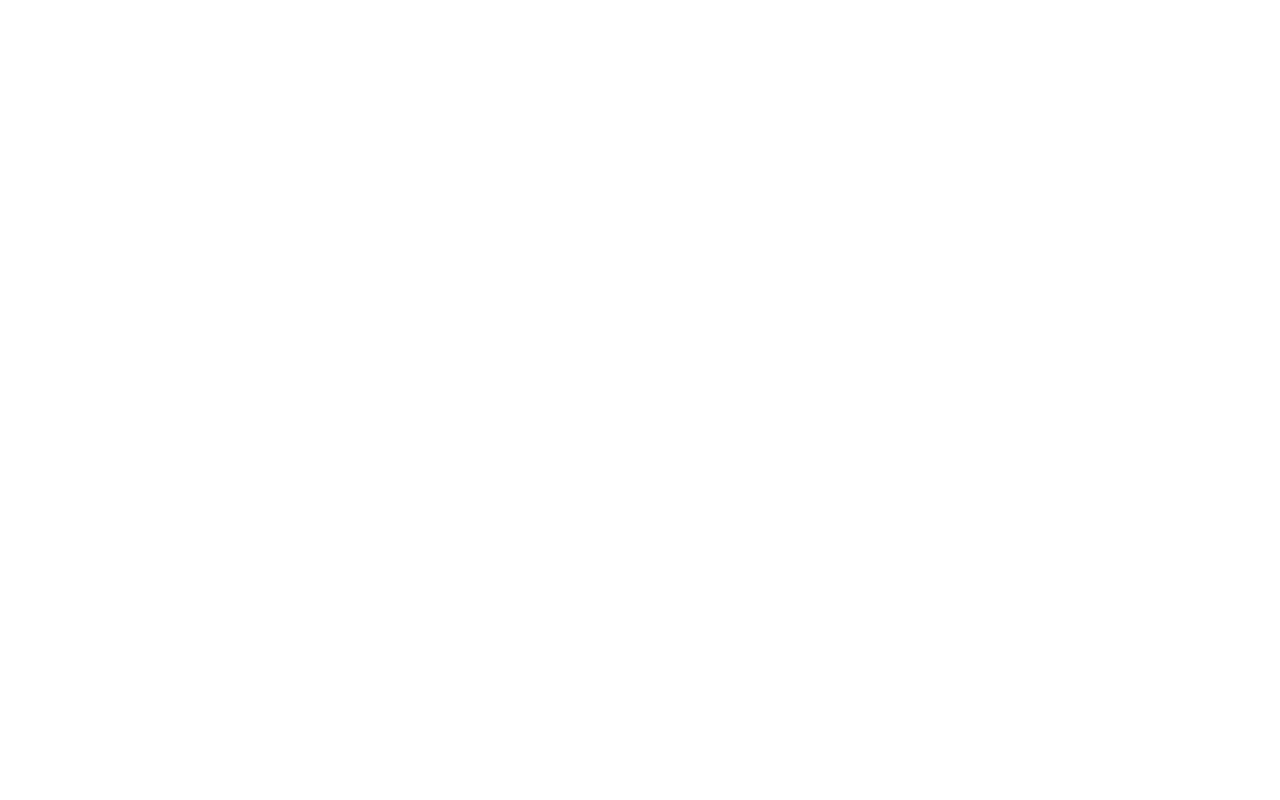
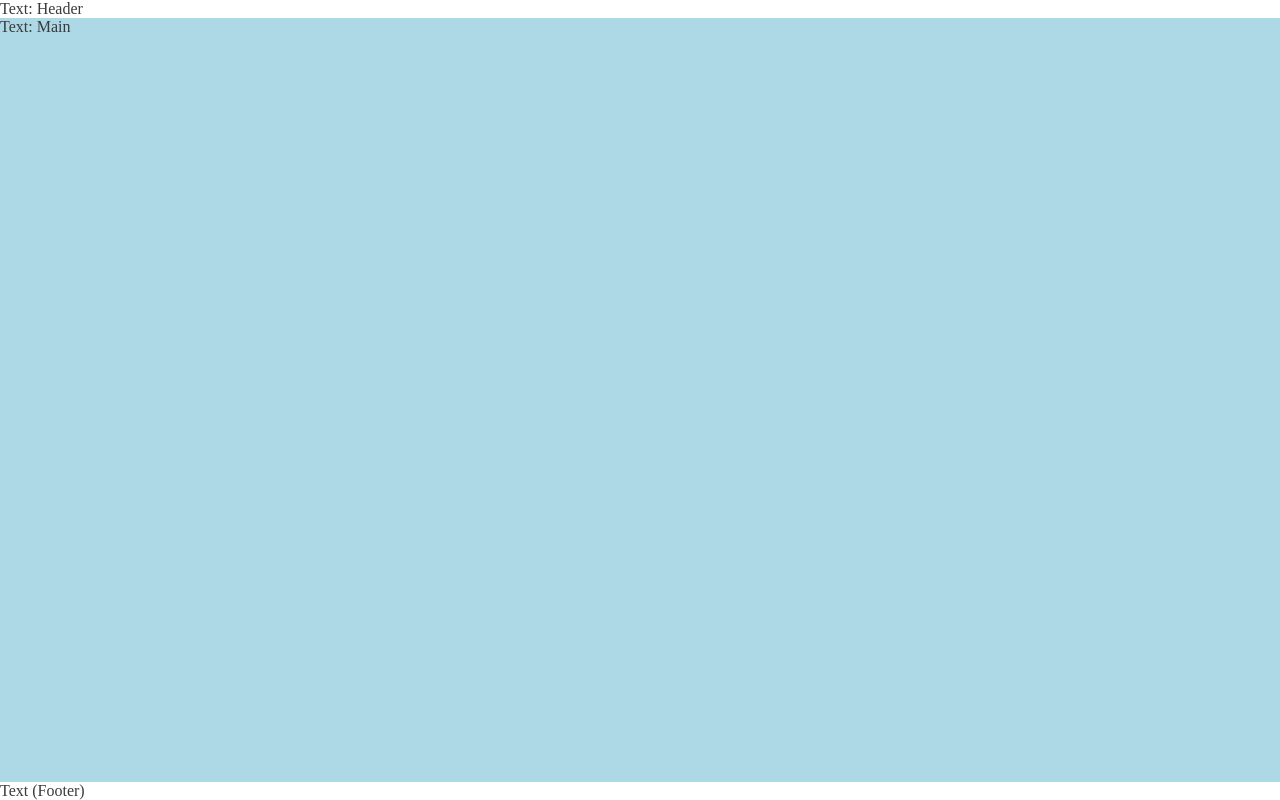
Before and after one commit to nathiedeheyl/paint-and-sip-friends, a plain HTML site: page index.html in a window 1280 px wide. Drawn offline with Linux system fonts and the light colour scheme.

Commit message:
Add basic text structure, stylesheet with general style rules, and push footer down using flex styles

```diff
--- /dev/null
+++ b/assets/css/style.css
@@ -0,0 +1,26 @@
+/* Asterisk wildcard selector to override default styles added by the browser */
+* {
+    padding: 0;
+    margin: 0;
+    box-sizing: border-box;
+}
+
+/* General styles */
+body {
+    min-height: 100vh;
+    display: flex;
+    flex-direction: column;
+    /* Generic project styles */
+    color: #3a3a3a;
+}
+
+/* Header */
+
+/* Main content */
+main {
+    background-color: lightblue;
+    /* Make main element take up any surplus space to push footer down */
+    flex: 1 0 auto;
+}
+
+/* Footer */
--- a/index.html
+++ b/index.html
@@ -5,8 +5,8 @@
     <meta charset="UTF-8">
     <meta name="viewport" content="width=device-width, initial-scale=1.0">
     <!-- Meta tags for search engines -->
-     <meta name="description" content="Paint and Sip. A blog about painting. Paint and sip meetups">
-     <meta name="keywords" content="paint and sip, painting, art, art gatherings, meetup, painting techniques">
+    <meta name="description" content="Paint and Sip. A blog about painting. Paint and sip meetups">
+    <meta name="keywords" content="paint and sip, painting, art, art gatherings, meetup, painting techniques">
     <!-- Title -->
     <title>Paint & Sip with Friends</title>
     <!-- Favicon -->
@@ -14,11 +14,20 @@
     <link rel="icon" type="image/png" sizes="32x32" href="assets/favicon/favicon-32x32.png">
     <link rel="icon" type="image/png" sizes="16x16" href="assets/favicon/favicon-16x16.png">
     <link rel="manifest" href="assets/favicon/site.webmanifest">
+    <!-- Stylesheet -->
+     <link rel="stylesheet" href="assets/css/style.css">
 
 </head>
 
 <body>
+<!-- Header -->
+ <header>Text: Header</header>
 
+ <!-- Main content -->
+  <main>Text: Main</main>
+
+  <!-- Footer -->
+   <footer>Text (Footer)</footer>
 </body>
 
 </html>
```
